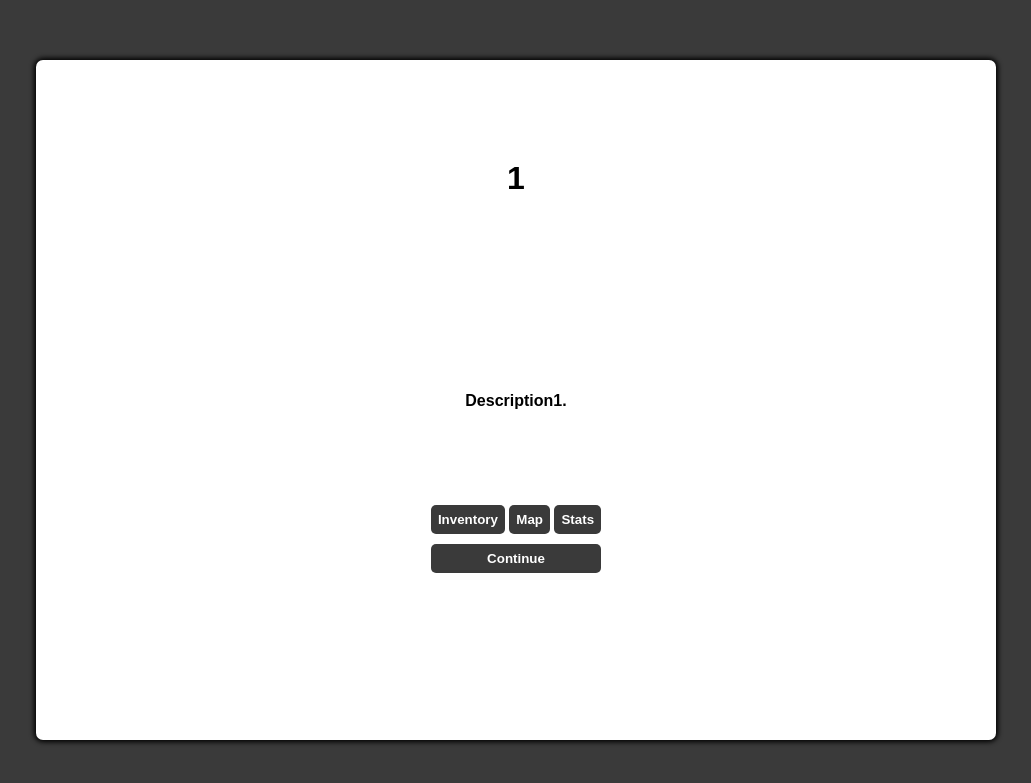
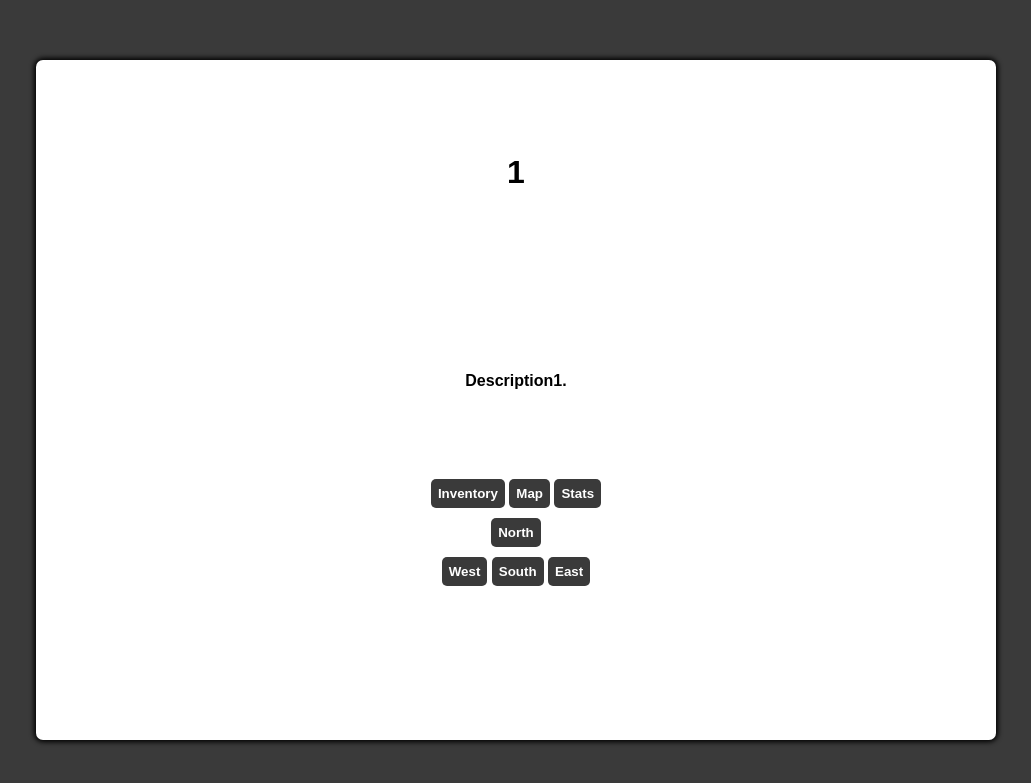
Before and after one commit to twiegan/server, a Flask app: a page that uses templates/game.html in a window 1280 px wide. Shown: the top 783 px of the page, without its empty margins (124-1155 px from the left). Run offline with Flask 2, Linux system fonts and the light colour scheme.

Commit message:
initial webapp formatting complete

```diff
--- /dev/null
+++ b/game.py
@@ -0,0 +1,3 @@
+def generate_map():
+    curr_map = ["|-#-----#--|", "|-@---@-@--|", "|@---------|", "|--*--*----|", "|%------_--|", "|--^---!---|"]
+    return curr_map
--- a/server.py
+++ b/server.py
@@ -1,6 +1,7 @@
 import flask as fs
 from flask import request
 from test import *
+from game import *
 
 
 app = fs.Flask(__name__, template_folder='templates')
@@ -36,7 +37,7 @@ def game_inventory(username=None, position=None):
 
 @app.route('/<username>/game/<position>/map')
 def game_map(username=None, position=None):
-    return fs.render_template('map.html', username=username, position=position)
+    return fs.render_template('map.html', username=username, position=position, player_map=generate_map())
 
 
 @app.route('/<username>/game/<position>/stats')
--- a/static/game-scripts.js
+++ b/static/game-scripts.js
@@ -1,39 +1,88 @@
-const continueButton = document.getElementById("continue-button");
 const positionTracker = document.getElementById("position-tracker");
+const user = document.getElementById("user");
 const inventoryButton = document.getElementById("button-holder-inventory");
 const mapButton = document.getElementById("button-holder-map");
 const statsButton = document.getElementById("button-holder-stats");
-const user = document.getElementById("user");
+const northButton = document.getElementById("north-button");
+const eastButton = document.getElementById("east-button");
+const southButton = document.getElementById("south-button");
+const westButton = document.getElementById("west-button");
 
-continueButton.addEventListener("click", (e) => {
-    e.preventDefault();
-    const position = parseInt(positionTracker.textContent);
-    const username = user.textContent;
-    const buttonType = continueButton.value;
-    if (buttonType === "Back") {
-        location.replace("/" + username + "/game/" + position);
-    } else {
-        location.replace("/" + username + "/game/" + (position + 1));
-    }
-});
-
+// Info Screen Buttons
 inventoryButton.addEventListener("click", (e) => {
     e.preventDefault();
     const position = parseInt(positionTracker.textContent);
     const username = user.textContent;
     location.replace( "/" + username + "/game/" + position + "/inventory");
-})
+});
 
 mapButton.addEventListener("click", (e) => {
     e.preventDefault();
     const position = parseInt(positionTracker.textContent);
     const username = user.textContent;
     location.replace( "/" + username + "/game/" + position + "/map");
-})
+});
 
 statsButton.addEventListener("click", (e) => {
     e.preventDefault();
     const position = parseInt(positionTracker.textContent);
     const username = user.textContent;
     location.replace( "/" + username + "/game/" + position + "/stats");
-})
+});
+
+// Movement Buttons
+northButton.addEventListener("click", (e) => {
+    e.preventDefault();
+    const position = parseInt(positionTracker.textContent);
+    const username = user.textContent;
+    location.replace("/" + username + "/game/" + (position+1));
+});
+
+eastButton.addEventListener("click", (e) => {
+    e.preventDefault();
+    const position = parseInt(positionTracker.textContent);
+    const username = user.textContent;
+    location.replace("/" + username + "/game/" + (position+1));
+});
+
+southButton.addEventListener("click", (e) => {
+    e.preventDefault();
+    const position = parseInt(positionTracker.textContent);
+    const username = user.textContent;
+    location.replace("/" + username + "/game/" + (position+1));
+});
+
+westButton.addEventListener("click", (e) => {
+    e.preventDefault();
+    const position = parseInt(positionTracker.textContent);
+    const username = user.textContent;
+    location.replace("/" + username + "/game/" + (position+1));
+});
+
+// Keybindings
+document.addEventListener('keydown', function(e) {
+    e.preventDefault();
+    const position = parseInt(positionTracker.textContent);
+    const username = user.textContent;
+    if(e.key === 'ArrowUp' || e.code === 'ArrowUp') {
+        northButton.click();
+    }
+    else if(e.key === 'ArrowRight' || e.code === 'ArrowRight') {
+        eastButton.click();
+    }
+    else if(e.key === 'ArrowDown' || e.code === 'ArrowDown') {
+        southButton.click();
+    }
+    else if(e.key === 'ArrowLeft' || e.code === 'ArrowLeft') {
+        westButton.click();
+    }
+    else if(e.key === 'i' || e.code === 'KeyI') {
+        inventoryButton.click();
+    }
+    else if(e.key === 'm' || e.code === 'KeyM') {
+        mapButton.click();
+    }
+    else if(e.key === 's' || e.code === 'KeyS') {
+        statsButton.click();
+    }
+});
--- a/static/game-style.css
+++ b/static/game-style.css
@@ -43,20 +43,7 @@ body {
   display: inline;
 }
 
-#continue-button {
-  width: 100%;
-  padding: 7px;
-  border: none;
-  border-radius: 5px;
-  color: white;
-  font-weight: bold;
-  background-color: #3a3a3a;
-  cursor: pointer;
-  outline: none;
-  display: inline;
-}
-
-#button-holder-inventory {
+input[type="submit"] {
   padding: 7px;
   border: none;
   border-radius: 5px;
--- a/templates/game.html
+++ b/templates/game.html
@@ -25,7 +25,12 @@
         <input type="submit" value="Map" id="button-holder-map" class="game-form-field">
         <input type="submit" value="Stats" id="button-holder-stats" class="game-form-field">
       </div>
-      <input type="submit" value="Continue" id="continue-button" class="game-form-field">
+      <input type="submit" value="North" id="north-button" class="game-form-field">
+      <div class="button-holder">
+        <input type="submit" value="West" id="west-button" class="game-form-field">
+        <input type="submit" value="South" id="south-button" class="game-form-field">
+        <input type="submit" value="East" id="east-button" class="game-form-field">
+      </div>
     </form>
   </main>
 
--- a/templates/inventory.html
+++ b/templates/inventory.html
@@ -4,7 +4,7 @@
     <meta charset="UTF-8">
     <title id="user">{{ username }}</title>
     <link rel="stylesheet" href="/static/game-style.css">
-    <script defer src="/static/game-scripts.js"></script>
+    <script defer src="/static/info-screen-scripts.js"></script>
 </head>
 <body>
 <main id="main-holder">
@@ -14,7 +14,7 @@
     </div>
 
     <form id="game-form">
-      <input type="submit" value="Back" id="continue-button" class="game-form-field">
+      <input type="submit" value="Back" id="back-button" class="game-form-field">
     </form>
   </main>
 </body>
--- a/templates/stats.html
+++ b/templates/stats.html
@@ -4,7 +4,7 @@
     <meta charset="UTF-8">
     <title id="user">{{ username }}</title>
     <link rel="stylesheet" href="/static/game-style.css">
-    <script defer src="/static/game-scripts.js"></script>
+    <script defer src="/static/info-screen-scripts.js"></script>
 </head>
 <body>
 <main id="main-holder">
@@ -14,7 +14,7 @@
     </div>
 
     <form id="game-form">
-      <input type="submit" value="Back" id="continue-button" class="game-form-field">
+      <input type="submit" value="Back" id="back-button" class="game-form-field">
     </form>
   </main>
 </body>
```
Also changed, not shown: other parts of static/game-style.css (+0 -34 lines), static/info-screen-scripts.js (added, +20 -0 lines), templates/map.html (+8 -6 lines).
